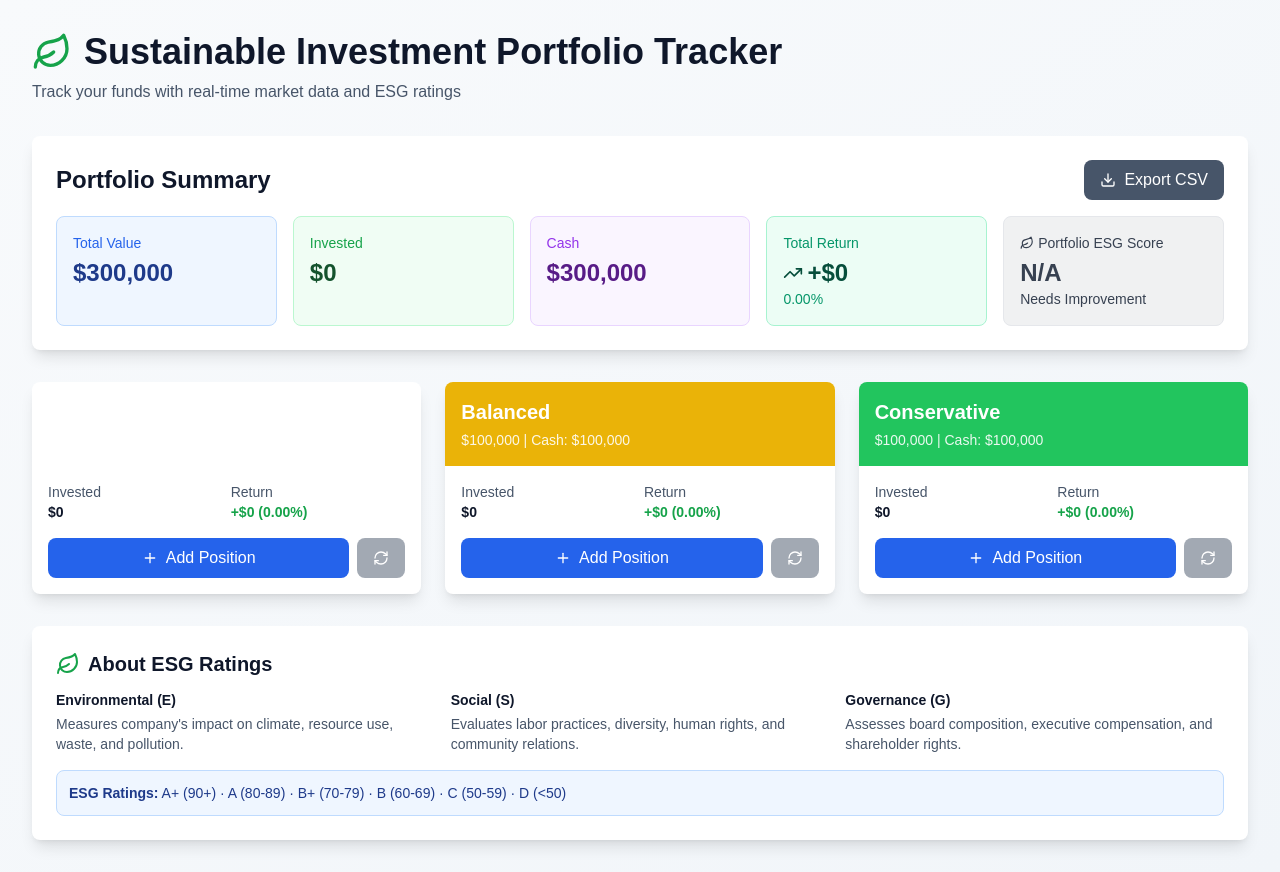
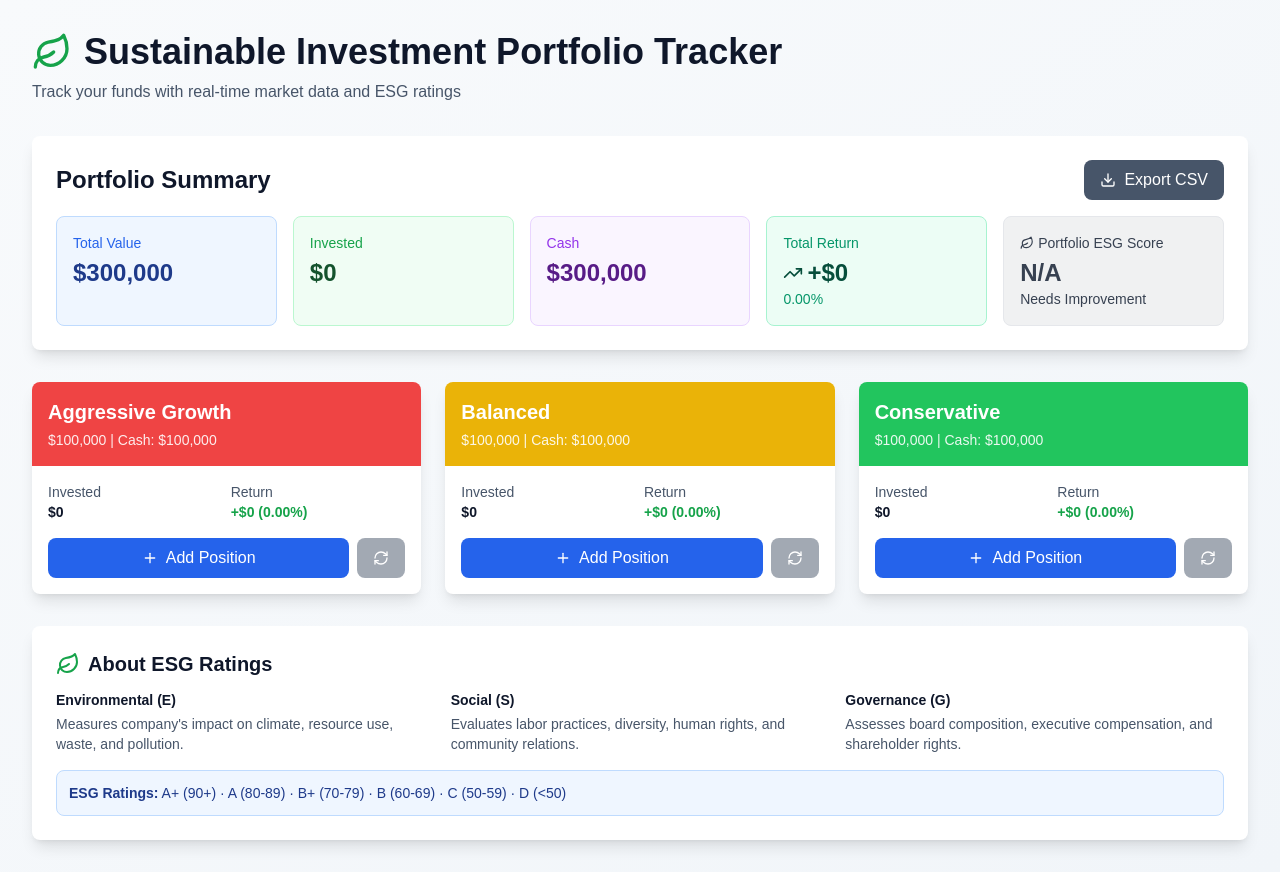
Before and after one commit to Snooper595/Portfolio-Management-App, a Next.js app: page / in a window 1280 px wide. Built offline with nearby package versions, Linux system fonts and the light colour scheme.

Commit message:
Fix API error

```diff
--- a/app/page.tsx
+++ b/app/page.tsx
@@ -47,14 +47,33 @@ export default function Home() {
     const price = parseFloat(newPosition.price);
     const totalCost = shares * price;
 
-    // Fetch current price
+    // Fetch current price and ESG data
+    try {
+      let currentPrice = price; // Default to purchase price
+      let esgData: any = null;
+
+      // Try to fetch current price
       try {
         const priceResponse = await fetch(`/api/stock-price?symbol=${newPosition.symbol}`);
-      const priceData = await priceResponse.json();
+        if (priceResponse.ok) {
+          const priceDataResult = await priceResponse.json();
+          currentPrice = priceDataResult.price || price;
+        }
+      } catch (error) {
+        console.error('Error fetching stock price:', error);
+        // Continue with purchase price
+      }
 
-      // Fetch ESG rating
+      // Try to fetch ESG rating
+      try {
         const esgResponse = await fetch(`/api/esg-rating?symbol=${newPosition.symbol}`);
-      const esgData = await esgResponse.json();
+        if (esgResponse.ok) {
+          esgData = await esgResponse.json();
+        }
+      } catch (error) {
+        console.error('Error fetching ESG data:', error);
+        // Continue without ESG data
+      }
 
       setFunds(
         funds.map((fund) => {
@@ -68,13 +87,15 @@ export default function Home() {
                   symbol: newPosition.symbol.toUpperCase(),
                   shares,
                   purchasePrice: price,
-                  currentPrice: priceData.price,
+                  currentPrice: currentPrice,
+                  ...(esgData && {
                     esgScore: esgData.esgScore,
                     esgRating: esgData.esgRating,
                     environmentalScore: esgData.environmentalScore,
                     socialScore: esgData.socialScore,
                     governanceScore: esgData.governanceScore,
                     esgSource: esgData.source,
+                  }),
                 },
               ],
               cash: fund.cash - totalCost,
@@ -182,6 +203,12 @@ export default function Home() {
     return 'text-orange-700';
   };
 
+  const getFundHeaderClass = (type: 'aggressive' | 'medium' | 'conservative'): string => {
+    if (type === 'aggressive') return 'bg-red-500';
+    if (type === 'medium') return 'bg-yellow-500';
+    return 'bg-green-500';
+  };
+
   const calculateFundMetrics = (fund: Fund) => {
     const totalCost = fund.positions.reduce((sum, pos) => sum + pos.shares * pos.purchasePrice, 0);
     const totalCurrent = fund.positions.reduce(
@@ -195,7 +222,7 @@ export default function Home() {
     // Calculate weighted average ESG score
     const positionsWithESG = fund.positions.filter((p) => p.esgScore);
     const weightedESGScore =
-      positionsWithESG.length > 0
+      positionsWithESG.length > 0 && totalCurrent > 0
         ? positionsWithESG.reduce((sum, pos) => {
             const value = pos.shares * (pos.currentPrice || pos.purchasePrice);
             return sum + (pos.esgScore || 0) * value;
@@ -352,12 +379,10 @@ export default function Home() {
         <div className="grid grid-cols-1 lg:grid-cols-3 gap-6">
           {funds.map((fund) => {
             const metrics = calculateFundMetrics(fund);
-            const fundColor =
-              fund.type === 'aggressive' ? 'red' : fund.type === 'medium' ? 'yellow' : 'green';
 
             return (
               <div key={fund.id} className="bg-white rounded-lg shadow-lg overflow-hidden">
-                <div className={`bg-${fundColor}-500 p-4`}>
+                <div className={`${getFundHeaderClass(fund.type)} p-4`}>
                   <h3 className="text-xl font-bold text-white mb-1">{fund.name}</h3>
                   <p className="text-sm text-white opacity-90">
                     ${metrics.totalValue.toLocaleString()} | Cash: ${fund.cash.toLocaleString()}
```
Lines whose indentation alone changed are shown as unchanged.
